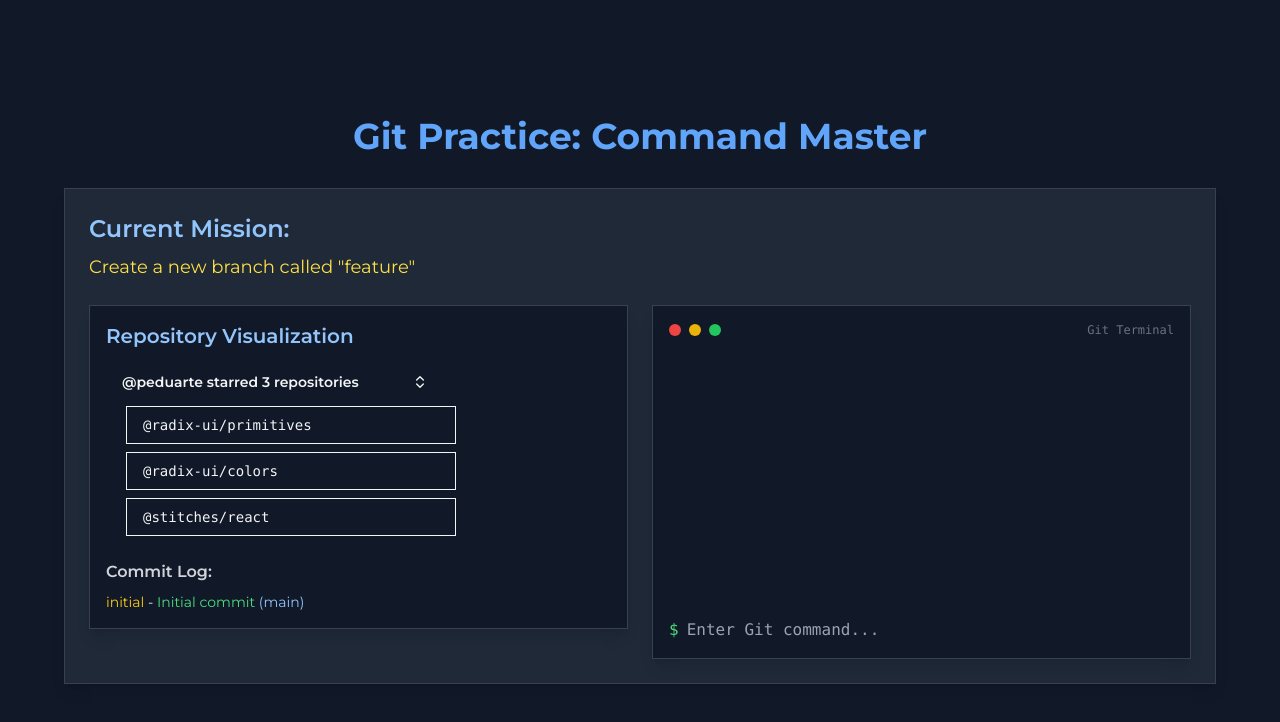
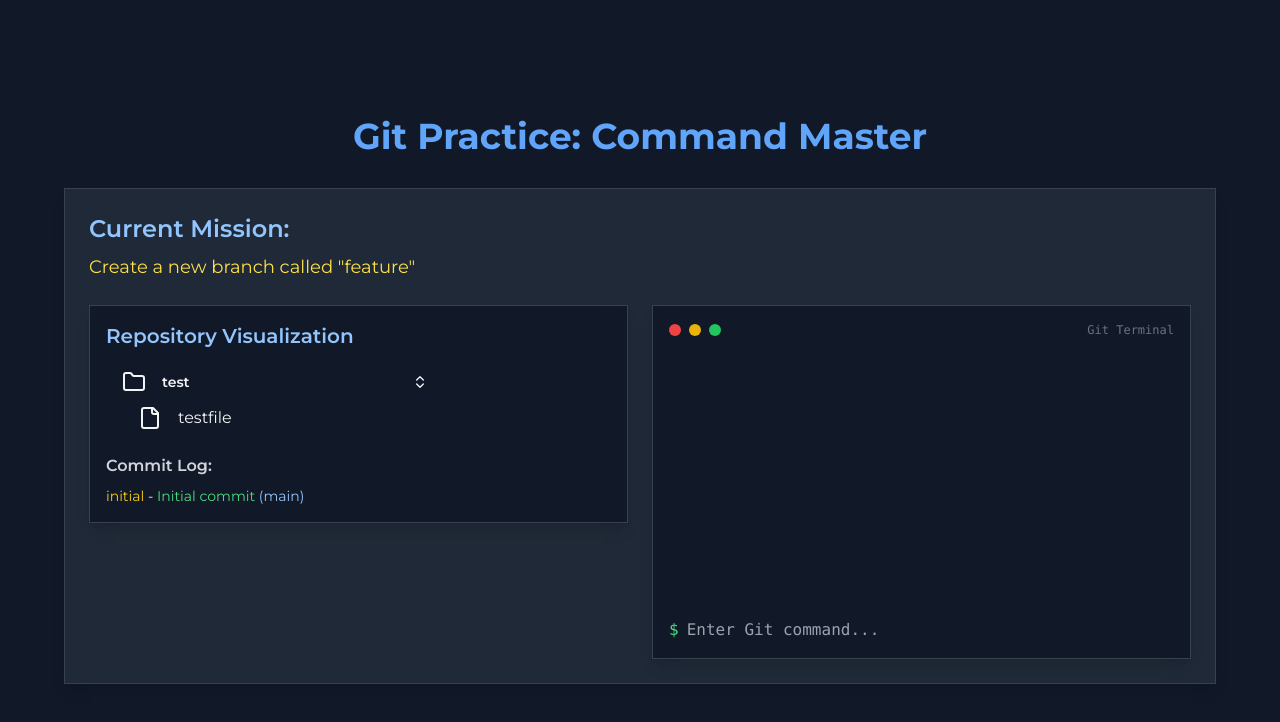
Before and after one commit to dwarbler/gitBetter, a Next.js app: page / in a window 1280 px wide. Both pictures are taken after a click on the button "Toggle". Shown: the top 722 px of the page. Built offline with nearby package versions, Linux system fonts and the light colour scheme.

Commit message:
Feat(FileTree): Implement base filetree parsing

```diff
--- a/src/components/Dropdown.tsx
+++ b/src/components/Dropdown.tsx
@@ -1,7 +1,7 @@
 "use client";
 
 import * as React from "react";
-import { ChevronsUpDown } from "lucide-react";
+import { ChevronsUpDown, File, Folder } from "lucide-react";
 
 import {
   Collapsible,
@@ -10,19 +10,38 @@ import {
 } from "@/components/ui/collapsible";
 import { Button } from "./ui/button";
 
-export default function GitDropdown() {
-  const [isOpen, setIsOpen] = React.useState(false);
+interface RootDir {
+  subdirs: {
+    directory_name: string,
+    staged: boolean,
+    files: {
+      filename: string,
+      staged: boolean,
+    }[],
+  }[],
+}
 
+interface FileTree {
+  filetree: RootDir,
+}
+
+export default function GitDropdown({ filetree }: FileTree) {
   return (
+    <>
+      {
+        filetree.subdirs.map((dir) => (
           <Collapsible
-      open={isOpen}
-      onOpenChange={setIsOpen}
-      className="w-[350px] space-y-2"
+            key={dir.directory_name}
+            defaultOpen={false}
+            className="w-[350px] space-y-2 group"
           >
             <div className="flex items-center justify-between space-x-4 px-4">
+              <div className="flex items-center justify-start space-x-4 p-0">
+                <Folder />
                 <h4 className="text-sm font-semibold">
-          @peduarte starred 3 repositories
+                  {dir.directory_name}
                 </h4>
+              </div>
               <CollapsibleTrigger asChild>
                 <Button variant="ghost" size="sm">
                   <ChevronsUpDown className="h-4 w-4" />
@@ -30,17 +49,18 @@ export default function GitDropdown() {
                 </Button>
               </CollapsibleTrigger>
             </div>
-      <div className="ml-5 rounded-md border px-4 py-2 font-mono text-sm shadow-sm">
-        @radix-ui/primitives
+            <CollapsibleContent>
+              {dir.files.map((file) => (
+                <div className="flex items-center justify-start space-x-4 px-4">
+                  <span>{'\t'}</span>
+                  {<File />}
+                  <span>{file.filename}</span>
                 </div>
-      <CollapsibleContent className="space-y-2">
-        <div className="ml-5 rounded-md border px-4 py-2 font-mono text-sm shadow-sm">
-          @radix-ui/colors
-        </div>
-        <div className="ml-5 rounded-md border px-4 py-2 font-mono text-sm shadow-sm">
-          @stitches/react
-        </div>
+              ))}
             </CollapsibleContent>
           </Collapsible>
+        ))
+      }
+    </>
   );
 }
--- a/src/components/RepoVisualization.tsx
+++ b/src/components/RepoVisualization.tsx
@@ -15,6 +15,8 @@ interface RepoVisualizationProps {
   repoState: RepoState;
 }
 
+let test = { subdirs: [{ directory_name: "test", staged: false, files: [{ filename: "testfile", staged: false }] }] }
+
 export default function RepoVisualization({
   repoState,
 }: RepoVisualizationProps) {
@@ -27,7 +29,7 @@ export default function RepoVisualization({
       </h3>
 
       <div className="mb-6">
-        <GitDropdown />
+        <GitDropdown filetree={test} />
       </div>
 
       <div>
```
Lines whose indentation alone changed are shown as unchanged.
